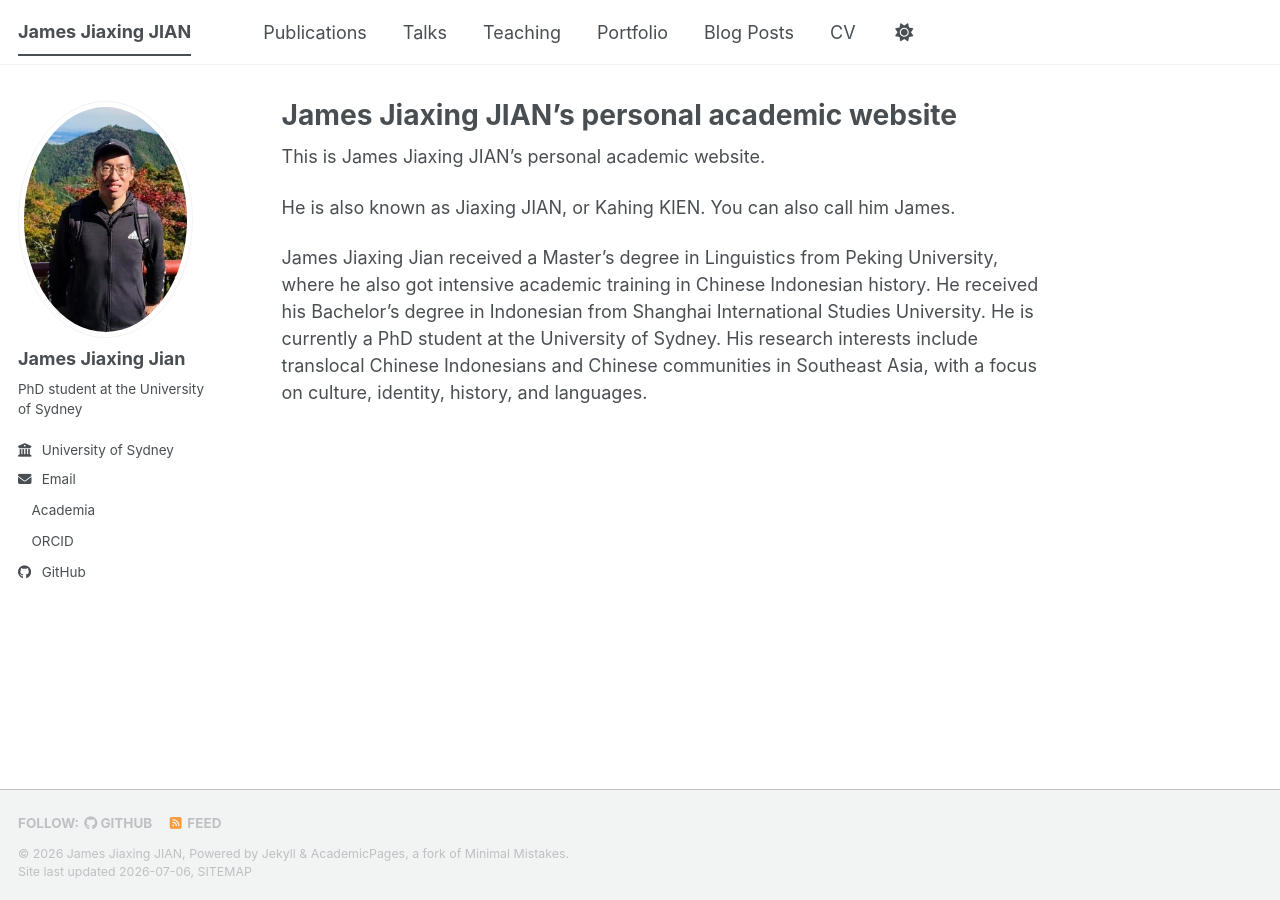
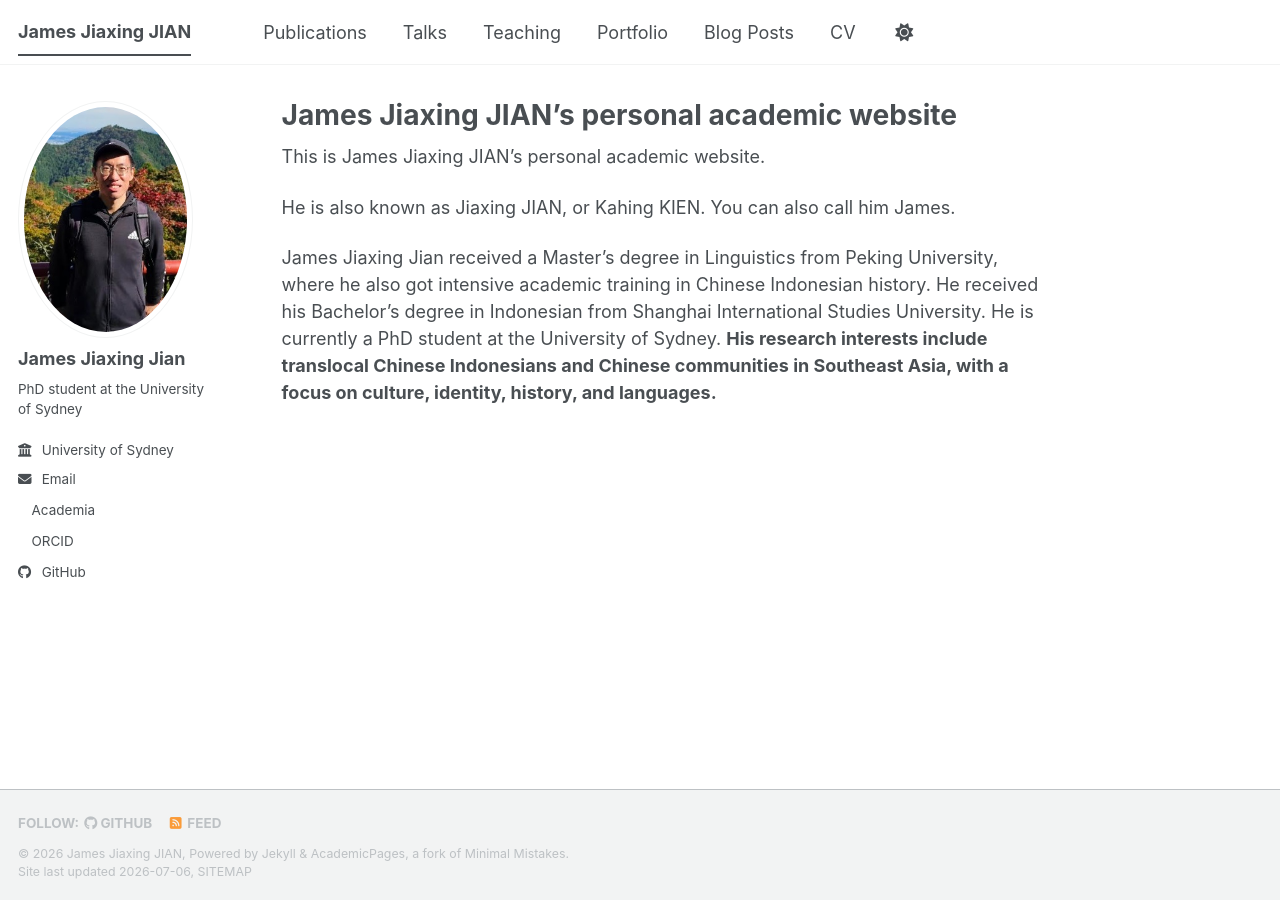
Before and after one commit to jamesjiaxingjian/jamesjiaxingjian.github.io, a Jekyll site: the page built from _pages/about.md, in a window 1280 px wide. Built offline with Jekyll 4.4.1, drawn with Linux system fonts in a browser that asks for light colours; a style sheet for code colours, icons or effects is not loaded.

```diff
--- a/_pages/about.md
+++ b/_pages/about.md
@@ -10,4 +10,4 @@ This is James Jiaxing JIAN’s personal academic website.
 
 He is also known as Jiaxing JIAN, or Kahing KIEN. You can also call him James.
 
-James Jiaxing Jian received a Master’s degree in Linguistics from Peking University, where he also got intensive academic training in Chinese Indonesian history. He received his Bachelor’s degree in Indonesian from Shanghai International Studies University. He is currently a PhD student at the University of Sydney. His research interests include translocal Chinese Indonesians and Chinese communities in Southeast Asia, with a focus on culture, identity, history, and languages.
+James Jiaxing Jian received a Master’s degree in Linguistics from Peking University, where he also got intensive academic training in Chinese Indonesian history. He received his Bachelor’s degree in Indonesian from Shanghai International Studies University. He is currently a PhD student at the University of Sydney. **His research interests include translocal Chinese Indonesians and Chinese communities in Southeast Asia, with a focus on culture, identity, history, and languages.**
```
